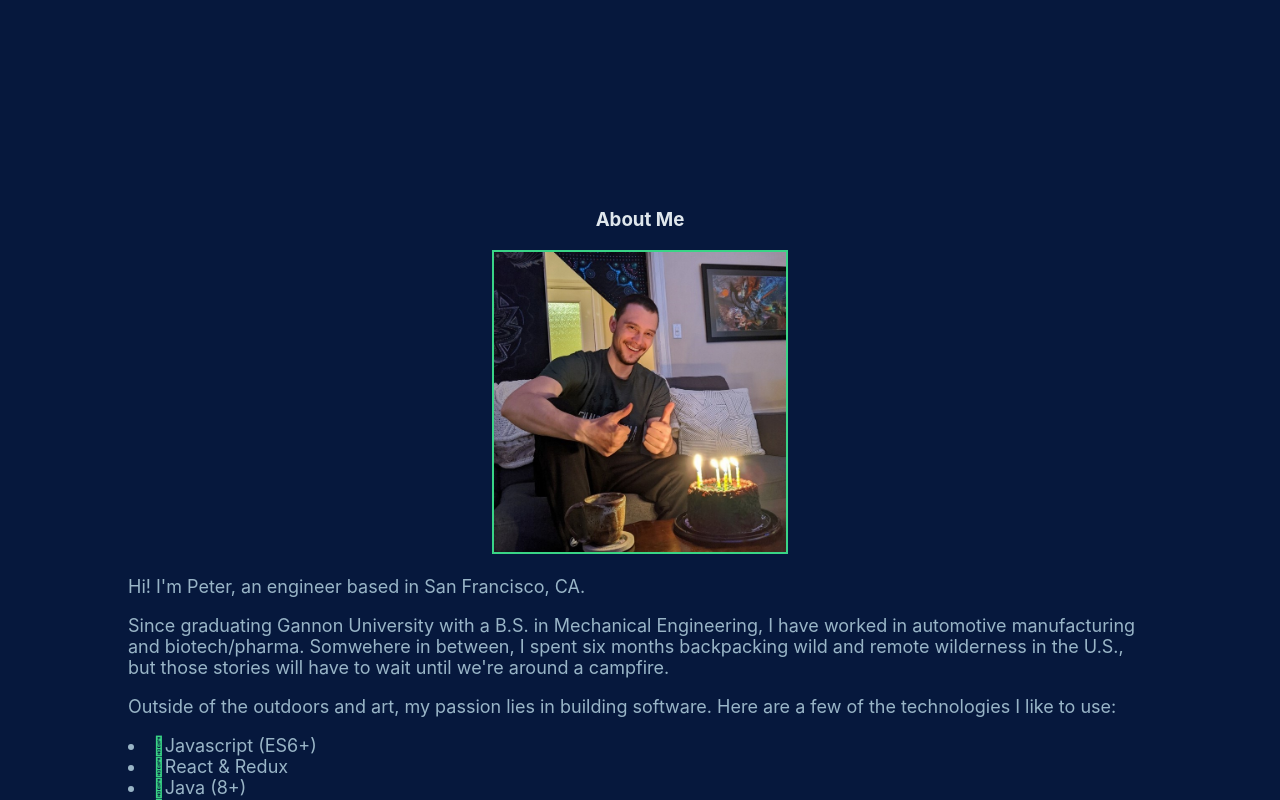
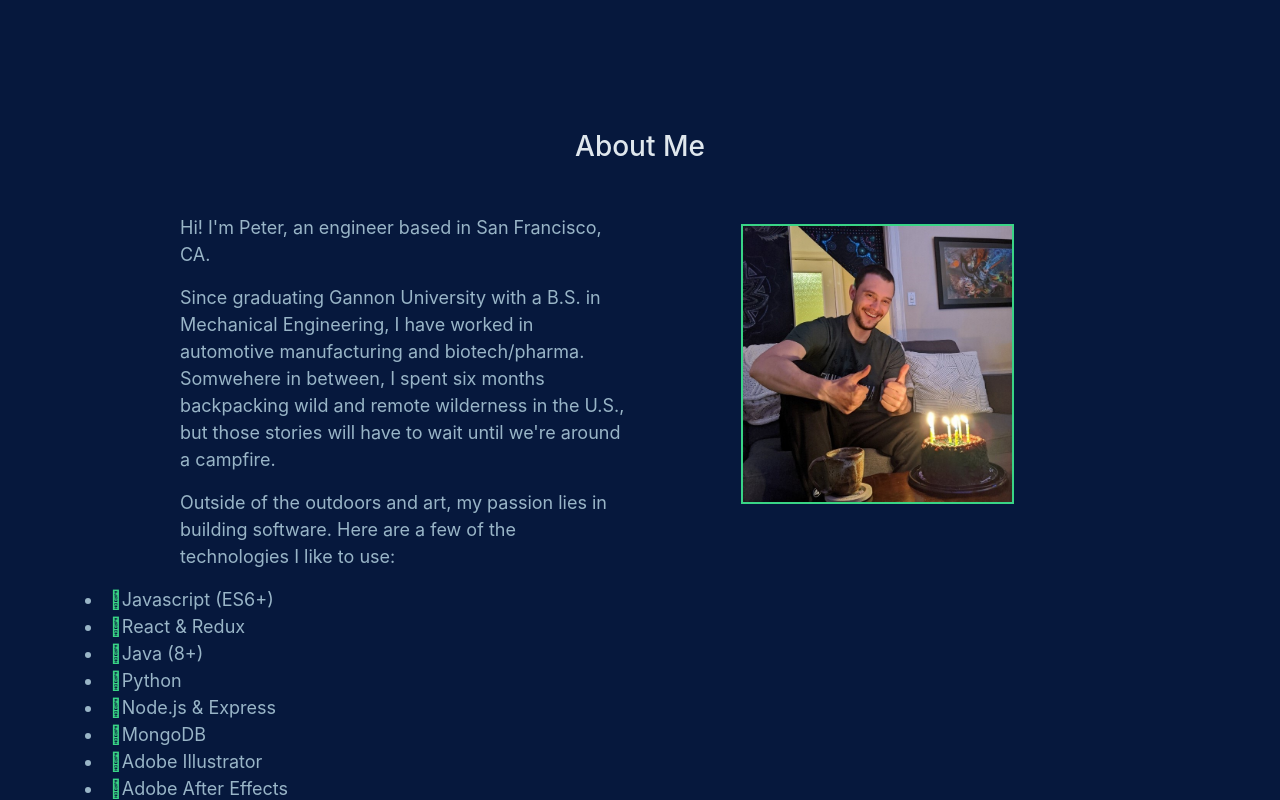
Before and after one commit to pmulard/My-Website, a React (Create React App) app: page / in a window 1280 px wide. Shown: the part 720-1520 px from the top of the page. Built offline with nearby package versions, Linux system fonts and the light colour scheme.

Commit message:
format about section

```diff
--- a/src/App.css
+++ b/src/App.css
@@ -22,15 +22,12 @@
   justify-content: center;
 }
 
-#about-container, #career-container, #projects-container, #photography-container, #contact-container {
-  margin: 10vw;
-}
-
 #intro-container {
   height: 100vh;
   background: url(home-page-background.png);
   background-size: cover;
   background-position: center;
+  overflow-x: hidden;
 }
 
   #intro-button {
@@ -50,12 +47,15 @@
 
       }
 
+#profile-picture-box {
+  padding-top: 10px;
+}
 
-#profile-picture {
-  height: 300px;
-  width: auto;
-  border: 2px solid #39d486;
-}
+  #profile-picture {
+    height: 280px;
+    width: auto;
+    border: 2px solid #39d486;
+  }
 
 #about-paragraph-container {
 }
@@ -81,6 +81,7 @@ html {
 
 .heading {
   color: #dfe7ed;
+  margin: 50px 0;
 }
 
 p, li {
--- a/src/App.js
+++ b/src/App.js
@@ -1,4 +1,5 @@
 import React from 'react';
+import "bootstrap/dist/css/bootstrap.css";
 import './App.css';
 
 function App() {
@@ -8,20 +9,22 @@ function App() {
         <div id="nav-container">
 
         </div>
-        <div id="content-container" class="container">
-          <div id="intro-container" class="row">
+        <div id="content-container">
+          <div id="intro-container">
             <div id="intro-button" class="button">
                 <a href="#about-container">Learn more</a>
             </div>
           </div>
           <div id="about-container" class="container">
             <h3 class="heading">About Me</h3>
-            <div class="row">
-              <img src="profilePicture.jpg" id="profile-picture" class="col-5"></img>
-              <div id="about-paragraph-container" class="col-7">
+            <div class="row d-flex justify-content-center">
+              <div id="about-paragraph-container" class="col-7 col-lg-5">
                 <p>Hi! I'm Peter, an engineer based in San Francisco, CA.</p>
                 <p>Since graduating Gannon University with a B.S. in Mechanical Engineering, I have worked in automotive manufacturing and biotech/pharma. Somwehere in between, I spent six months backpacking wild and remote wilderness in the U.S., but those stories will have to wait until we're around a campfire.</p>
                 <p>Outside of the outdoors and art, my passion lies in building software. Here are a few of the technologies I like to use:</p>
+              </div>
+              <div class="col-5" id="profile-picture-box">
+                <img src="profilePicture.jpg" id="profile-picture"></img>
               </div>
             </div>
             <div id="about-skills-container">
```
